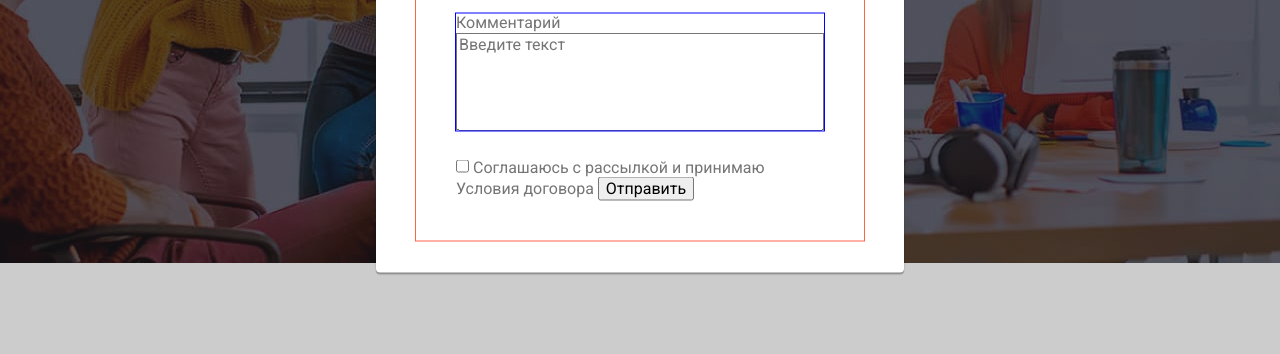
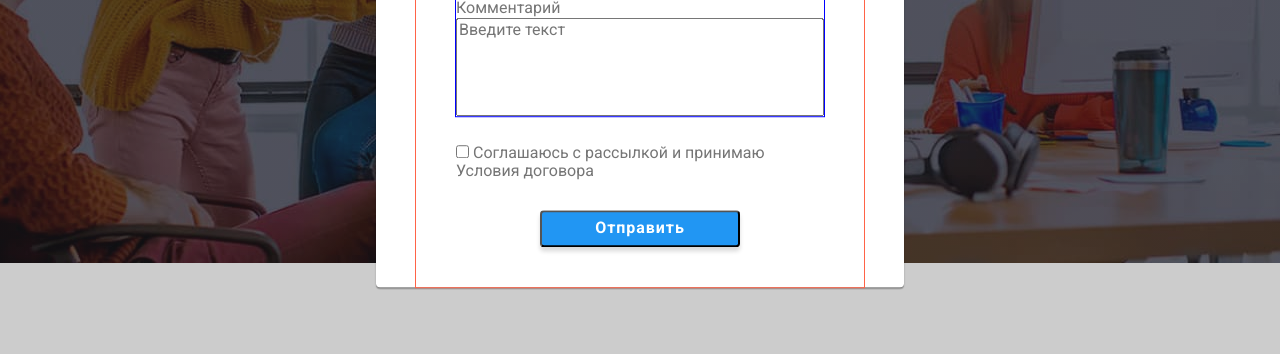
Before and after one commit to Vladimir882192/goit-markup-hw-06, a plain HTML site: page index.html in a window 1280 px wide. Both pictures are taken after a click on the button "Заказать услугу". Shown: the part 418-772 px from the top of the page. Drawn offline with nearby package versions, Linux system fonts and the light colour scheme.

Commit message:
button modal window

```diff
--- a/css/style.css
+++ b/css/style.css
@@ -1118,6 +1118,26 @@ outline: 1px solid tomato;
 margin-bottom: 28px;
 }
 
+.button-submit{
+display: flex;
+align-items: center;
+justify-content: center;
+font-style: normal;
+font-weight: 700;
+font-size: 16px;
+line-height: 1.88;
+letter-spacing: 0.06em;
+color: #FFFFFF;
+margin-left: auto;
+margin-right: auto;
+margin-top: 30px;
+width: 200px;
+background-color: #2196F3;
+box-shadow: 0px 4px 4px rgba(0, 0, 0, 0.15);
+border-radius: 4px;
+
+}
+
 
 
 
```
